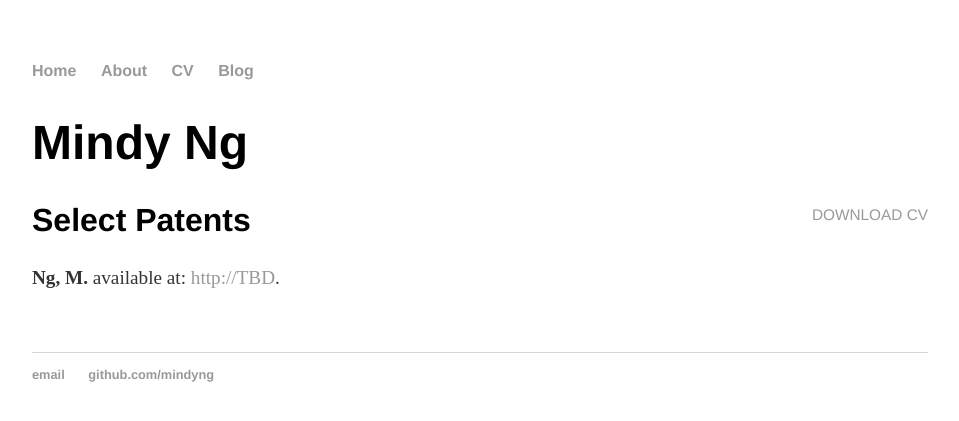
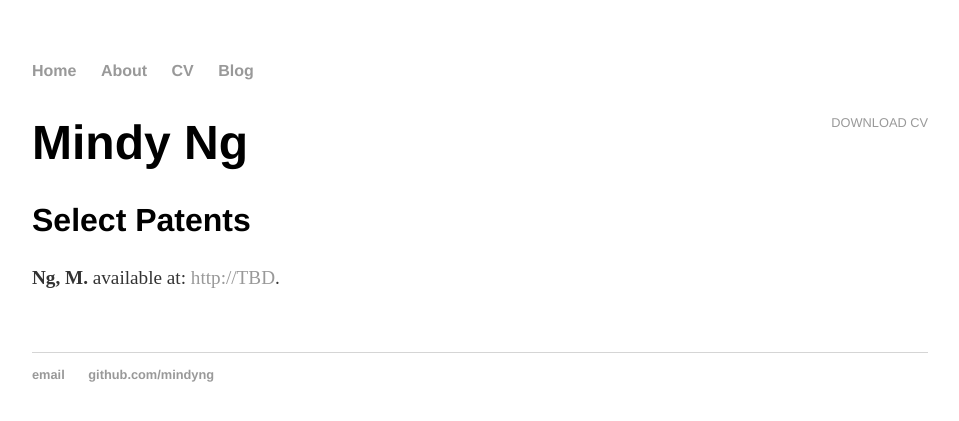
Before and after one commit to mindyng/mindyng.github.io, a Jekyll site: the page built from cv/index.html, in a window 1280 px wide. Shown: the top 421 px of the page, without its empty margins (160-1119 px from the left). Built offline with Jekyll 4.4.1, drawn with Linux system fonts in a browser that asks for light colours.

Commit message:
Update index.html

```diff
--- a/cv/index.html
+++ b/cv/index.html
@@ -4,10 +4,10 @@ title: CV of Your Name
 ---
 
 	<div class="cv">
+		<a href="MindyNgResume_121820.pdf" class="download" title="MindyNgResume_121820.pdf">Download CV</a>
 
 					<h1>Mindy Ng</h1>
 
-					<p> <a href="MindyNgResume_121820.pdf" class="download" title="Download CV as PDF">Download CV</a> <p>
 
 					<h2>Select Patents</h2>
 
```
